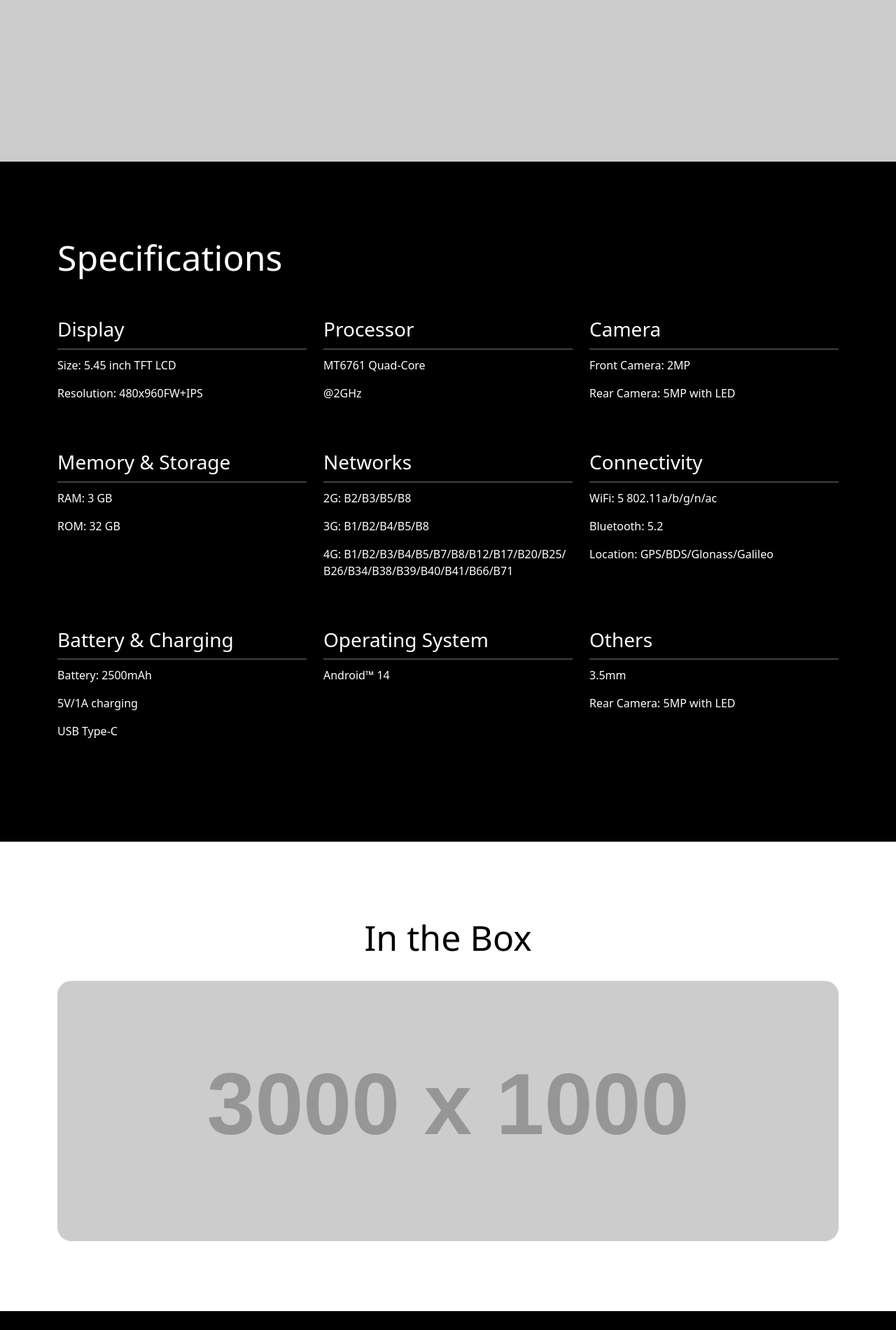
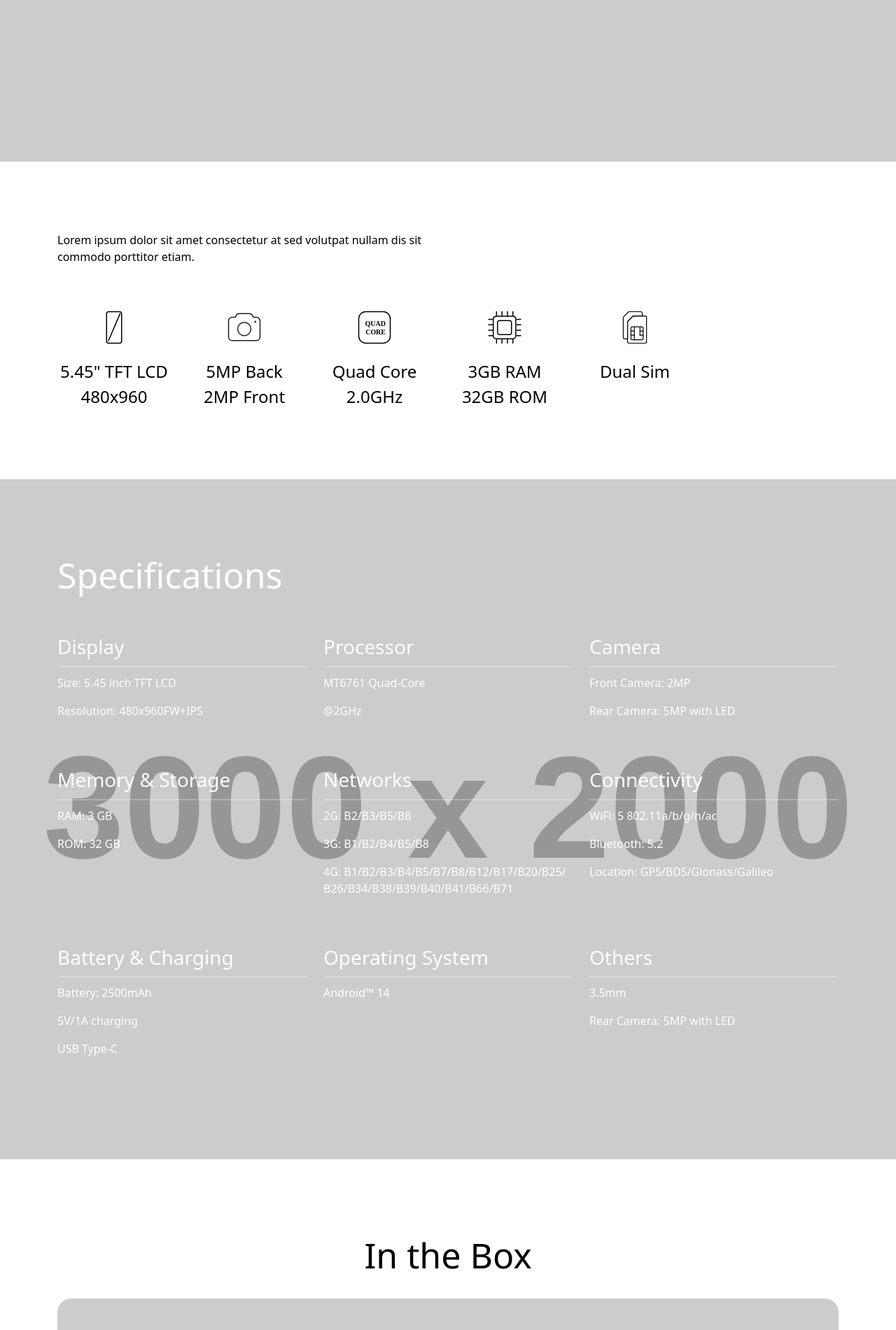
Before and after one commit to salmankhan03/i-nova, a PHP site: page / in a window 1280 px wide. Shown: the part 772-2673 px from the top of the page at 70% size. Run offline with PHP 8.4, Linux system fonts and the light colour scheme; grey boxes labelled with a size stand in for pictures from a placeholder-image service; some libraries are stand-ins or nearby versions.

Commit message:
git add highlights section

```diff
--- a/css/style.css
+++ b/css/style.css
@@ -97,9 +97,26 @@ a {
     padding-bottom: 50px;
 }
 
+.highlights-container {
+    display: flex;
+}
+
+.highlight-wrap {
+    font-size: 24px;
+    display: flex;
+    flex-direction: column;
+    align-items: center;
+    /* padding: 20px; */
+    flex: 1;
+}
+
+.highlight-icon {
+    width: 50px;
+    padding-bottom: 20px;
+}
+
 .spec {
-    /* background-image: url('https://dummyimage.com/3000x2000'); */
-    background-color: black;
+    background-image: url('https://dummyimage.com/3000x2000/000');
     background-size: cover;
     background-position: center;
     background-repeat: no-repeat;
@@ -110,7 +127,7 @@ a {
   }
 
 hr {
-    border-top: 2px solid white;
+    border-top: 2px solid #fff;
     margin: 10px 0 !important;
 }
 
@@ -200,7 +217,7 @@ hr {
 }
 
 .answer {
-    display: none; /* Hide answer by default */
+    display: none;
     margin-top: 5px;
     padding-left: 52px;
 }
--- a/footer.php
+++ b/footer.php
@@ -13,11 +13,11 @@
                 position: fixed;
                 bottom: 20px;
                 right: 20px;
-                display: none; /* Hidden by default */
-                background-color: #0c73b2;
-                color: white;
+                display: none;
+                background-color: white;
+                color: black;
                 padding: 10px 18px;
-                border: none;
+                border: 1px solid black;
                 border-radius: 5px;
                 font-size: 18px;
                 cursor: pointer;
@@ -25,9 +25,9 @@
             }
 
             #scrollToTopBtn:hover {
-                color: #0c73b2;
-                background-color: white;
-                border: 1px solid #0c73b2;
+                color: white;
+                background-color: black;
+                border: 1px solid white;
             }
 
         </style>
--- a/index.php
+++ b/index.php
@@ -20,16 +20,62 @@
         </div>
 
         <div class="banner-container" id="overview">
-            <img src="https://dummyimage.com/3000x2000" alt="banner" class="banner">
+            <img src="https://dummyimage.com/3000x2000/00000" alt="banner" class="banner">
             <div class="container banner-text" style="height: 400px;">
                 <div class="heading">Say hello to <br/> Northlight 4G</div>
                 <div class="title position-absolute bottom-0 end-0">Budget Friendly,<br/> Superb Quality</div>
             </div>
         </div>
 
+        <!-- highlights -->
+        <div class="container section-padding">
+            <div class="row">
+                <div class="col-xl-6">
+                    <p>Lorem ipsum dolor sit amet consectetur at sed volutpat nullam dis sit commodo porttitor etiam.</p>
+                </div>
+                <!-- <div class="highlights-container"> -->
+                    <div class="row">
+                        <div class="col-6 col-lg-4 col-xl-2">
+                            <div class="highlight-wrap">
+                                <img src="img/phone/icons/icon_size.svg" alt="screen" class="highlight-icon">
+                                <div class="highlight-text">5.45" TFT LCD</div>
+                                <div class="highlight-text">480x960</div>
+                            </div>
+                        </div>
+                        <div class="col-6 col-lg-4 col-xl-2">
+                            <div class="highlight-wrap">
+                                <img src="img/phone/icons/icon_camera.svg" alt="screen" class="highlight-icon">
+                                <div class="highlight-text">5MP Back</div>
+                                <div class="highlight-text">2MP Front</div>
+                            </div>
+                        </div>
+                        <div class="col-6 col-lg-4 col-xl-2">
+                            <div class="highlight-wrap">
+                                <img src="img/phone/icons/icon_processor.svg" alt="screen" class="highlight-icon">
+                                <div class="highlight-text">Quad Core</div>
+                                <div class="highlight-text">2.0GHz</div>
+                            </div>
+                        </div>
+                        <div class="col-6 col-lg-4 col-xl-2">
+                            <div class="highlight-wrap">
+                                <img src="img/phone/icons/icon_memory.svg" alt="screen" class="highlight-icon">
+                                <div class="highlight-text">3GB RAM</div>
+                                <div class="highlight-text">32GB ROM</div>
+                            </div>
+                        </div>
+                        <div class="col-6 col-lg-4 col-xl-2">
+                            <div class="highlight-wrap">
+                                <img src="img/phone/icons/icon_dualsim.svg" alt="screen" class="highlight-icon">
+                                <div class="highlight-text">Dual Sim</div>
+                            </div>
+                        </div>
+                    </div>
+                <!-- </div> -->
+            </div>
+        </div>
+
         <!-- Specification -->
         <div class="spec" id="spec">
-            <!-- <img src="https://dummyimage.com/3000x2000" alt="spec" class="banner"> -->
             <div class="container section-padding">
                 <div class="row pb-5">
                     <div class="col-6 col-md-4">
--- a/support.php
+++ b/support.php
@@ -61,12 +61,9 @@
                     </div>
                 </div>
 
-
-
                 <div class="row pt-3">
                     <div class="col-md-10 col-lg-7 mx-auto">
                         <!-- Filter Bar -->
-                        <!-- <div> -->
                         <div class="faq-filter">
                             <div class="filter-btn active" data-category="all">All</div>
                             <div class="filter-btn" data-category="products">Products</div>
@@ -113,7 +110,6 @@
                                 </div>
                             </div>
                         </div>
-                        <!-- </div> -->
                     </div>
                 </div>
             </div>
```
Also changed, not shown: img/phone/icons/icon_camera.svg (added), img/phone/icons/icon_dualsim.svg (added), img/phone/icons/icon_memory.svg (added), img/phone/icons/icon_processor.svg (added), img/phone/icons/icon_size.svg (added). Lines whose indentation alone changed are shown as unchanged.
